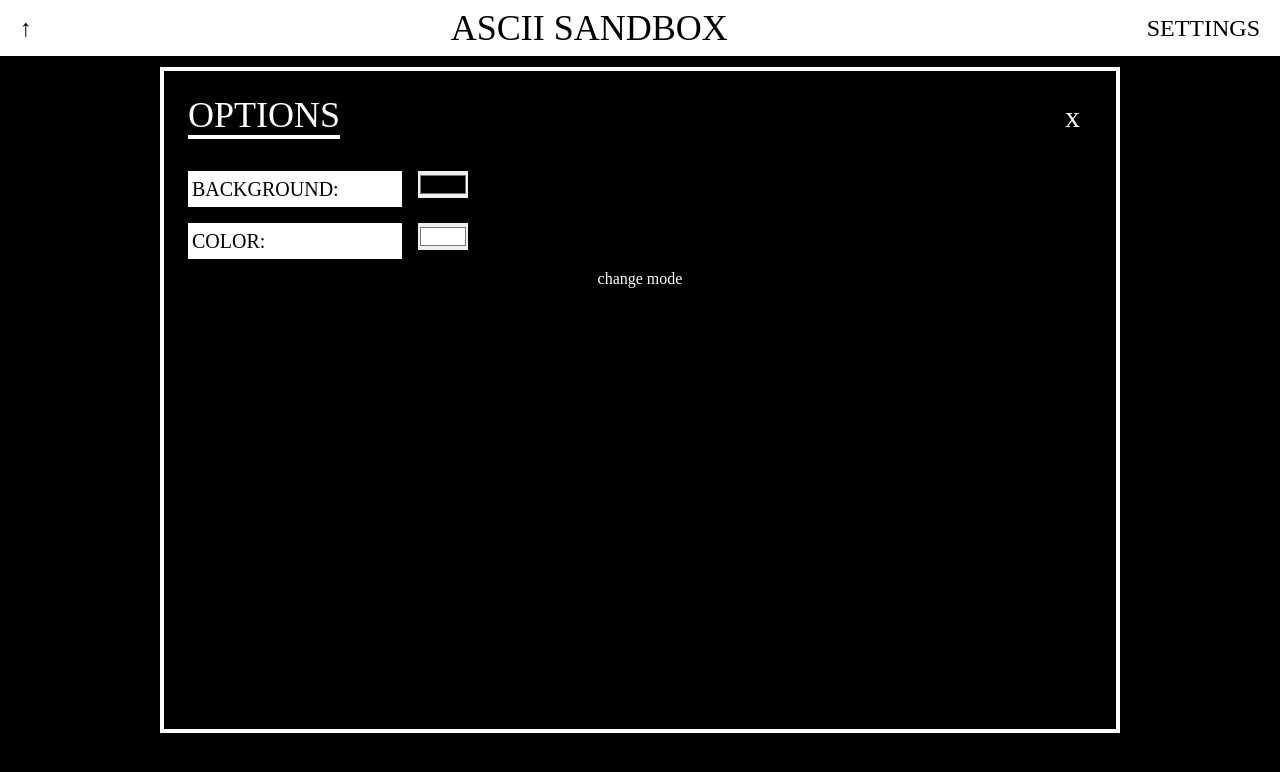
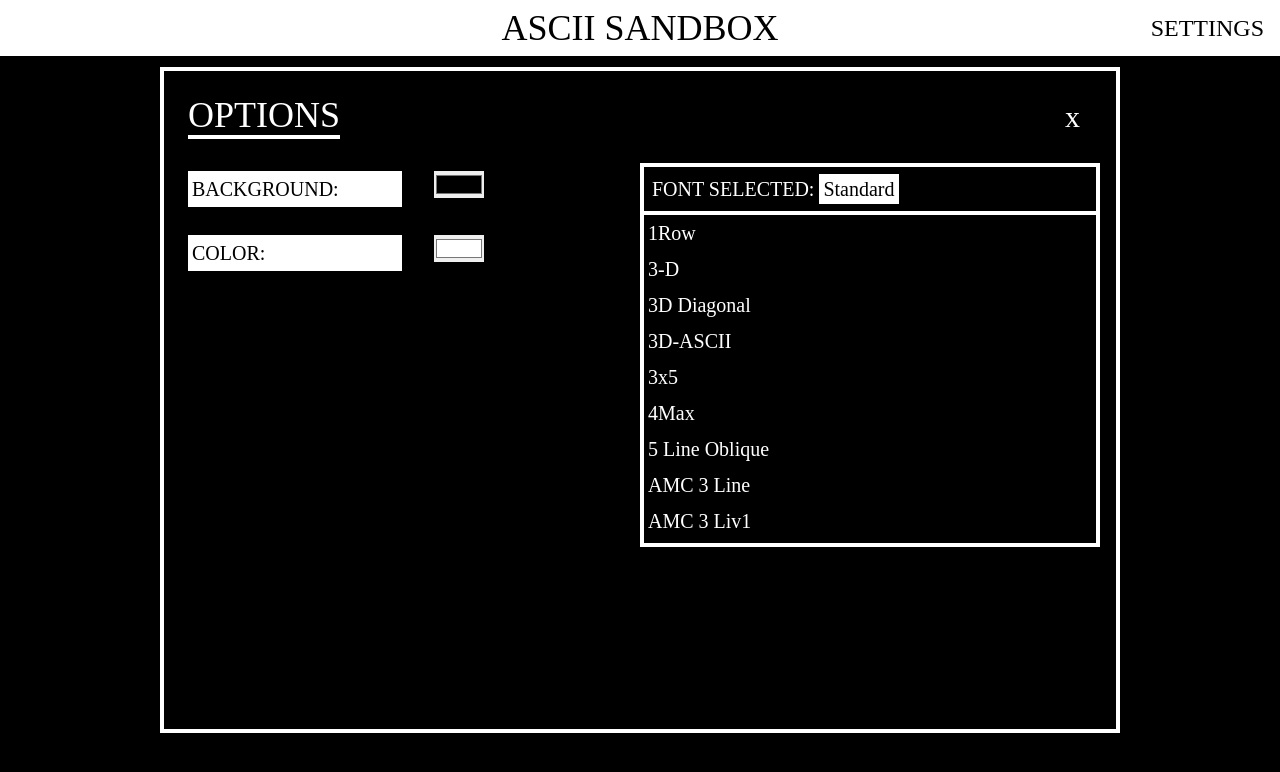
Before and after one commit to Cbannon35/ASCII-sandbox, a SvelteKit app: page / in a window 1280 px wide. Both pictures are taken after a click on the button "SETTINGS". Shown: the top 772 px of the page. Built offline with nearby package versions, Linux system fonts and the light colour scheme; a web font is replaced by a local one; what figlet would draw is missing.

Commit message:
font previewewwwww

```diff
--- a/src/routes/+page.svelte
+++ b/src/routes/+page.svelte
@@ -66,7 +66,7 @@
 
 <style lang="postcss">
 	main {
-		@apply min-h-screen min-w-max bg-[var(--bg)] text-[var(--color)];
+		@apply min-h-screen min-w-max bg-[var(--bg)] text-[var(--color)] absolute;
 	}
 	.content {
 		@apply pr-8;
--- a/src/routes/menu.svelte
+++ b/src/routes/menu.svelte
@@ -32,17 +32,35 @@
 		</div>
 
 		<div class="menuContents">
-			<p class="item-l">BACKGROUND:</p>
-			<input class="item-r" type="color" bind:value={backgroundColor} id="backgroundColor" />
-			<p class="item-l">COLOR:</p>
-			<input class="item-r" type="color" bind:value={color} id="color" />
+			<div class="menuContentsLeft">
+				<p class="item-l">BACKGROUND:</p>
+				<input class="item-r" type="color" bind:value={backgroundColor} id="backgroundColor" />
+				<p class="item-l">COLOR:</p>
+				<input class="item-r" type="color" bind:value={color} id="color" />
+			</div>
+			<div class="menuContentsRight fonts">
+				<div class="selectedFontTitle">
+					FONT SELECTED: <span class="selectedFont">{$font}</span>
+				</div>
+				{#each fonts as f, index}
+					<p
+						style={f === $font ? 'background-color: var(--color); color: var(--bg)' : ''}
+						on:click={() => {
+							font.update((n) => f);
+							update();
+						}}
+					>
+						{f}
+					</p>
+				{/each}
+			</div>
 		</div>
 
-		<button
+		<!-- <button
 			on:click={() => {
 				mode = update_color_mode(mode);
 			}}>change mode</button
-		>
+		> -->
 		<!-- <select
 			class="fonts"
 			bind:value={$font}
@@ -82,7 +100,7 @@
 	</div>
 </div>
 <div class="menuBar" style="--bg: {backgroundColor}">
-	<button class="menuButton">&uarr;</button>
+	<!-- <button class="menuButton">&uarr;</button> -->
 	<h1 class="title">ASCII SANDBOX</h1>
 	<button
 		class="menuButton"
@@ -115,33 +133,43 @@
 		@apply flex flex-row justify-between text-3xl p-2 sticky top-0 mb-4;
 	}
 	.menuBar {
-		@apply bg-[var(--color)] text-[var(--bg)] flex flex-row justify-between text-2xl p-2 top-0 w-screen sticky left-0;
+		@apply bg-[var(--color)] text-[var(--bg)] text-2xl p-2 top-0 w-screen sticky left-0 text-center;
 	}
-	.fonts {
-		@apply h-min text-[var(--color)];
-	}
+
 	.menuButton {
-		@apply px-2 border-4 border-[var(--color)] hover:border-[var(--bg)] active:bg-[var(--bg)] active:text-[var(--color)];
+		@apply px-2 border-4 border-[var(--color)] hover:border-[var(--bg)] active:bg-[var(--bg)] active:text-[var(--color)] absolute right-1 top-2;
 	}
 	.menuButtonInverse {
 		@apply px-2 border-4 border-[var(--bg)] hover:border-[var(--color)] active:bg-[var(--color)] active:text-[var(--bg)];
 	}
+	.menuContentsLeft {
+		@apply grid gap-4 p-2 grid-cols-2 grid-rows-6 w-1/2;
+	}
+	.menuContentsRight {
+		@apply w-1/2 overflow-auto h-96;
+	}
 	.menuContents {
-		@apply grid gap-4 p-2 grid-cols-4;
+		@apply flex flex-row justify-between;
 	}
 	.menuContents p {
 		@apply text-xl p-1 bg-[var(--color)] text-[var(--bg)];
 	}
 	.item-r {
-		@apply col-start-2;
+		@apply col-start-2 self-start ml-4;
 	}
 	.item-l {
-		@apply col-start-1;
-	}
-	/* .options {
-		@apply flex flex-col gap-4 w-1/2 border-4 border-[var(--color)];
+		@apply col-start-1 self-start;
 	}
 	.fonts {
-		@apply flex flex-col gap-4 w-1/2 border-4 border-[var(--color)];
-	} */
+		@apply col-start-3 col-span-2 border-4 border-[var(--color)] flex flex-col;
+	}
+	.selectedFont {
+		@apply text-xl p-1 bg-[var(--color)] text-[var(--bg)];
+	}
+	.selectedFontTitle {
+		@apply text-xl p-2 border-b-4 border-[var(--color)] sticky top-0 bg-[var(--bg)] text-[var(--color)];
+	}
+	.fonts p {
+		@apply text-xl p-1 bg-[var(--bg)] text-[var(--color)] hover:bg-[var(--color)] hover:text-[var(--bg)] cursor-pointer;
+	}
 </style>
```
